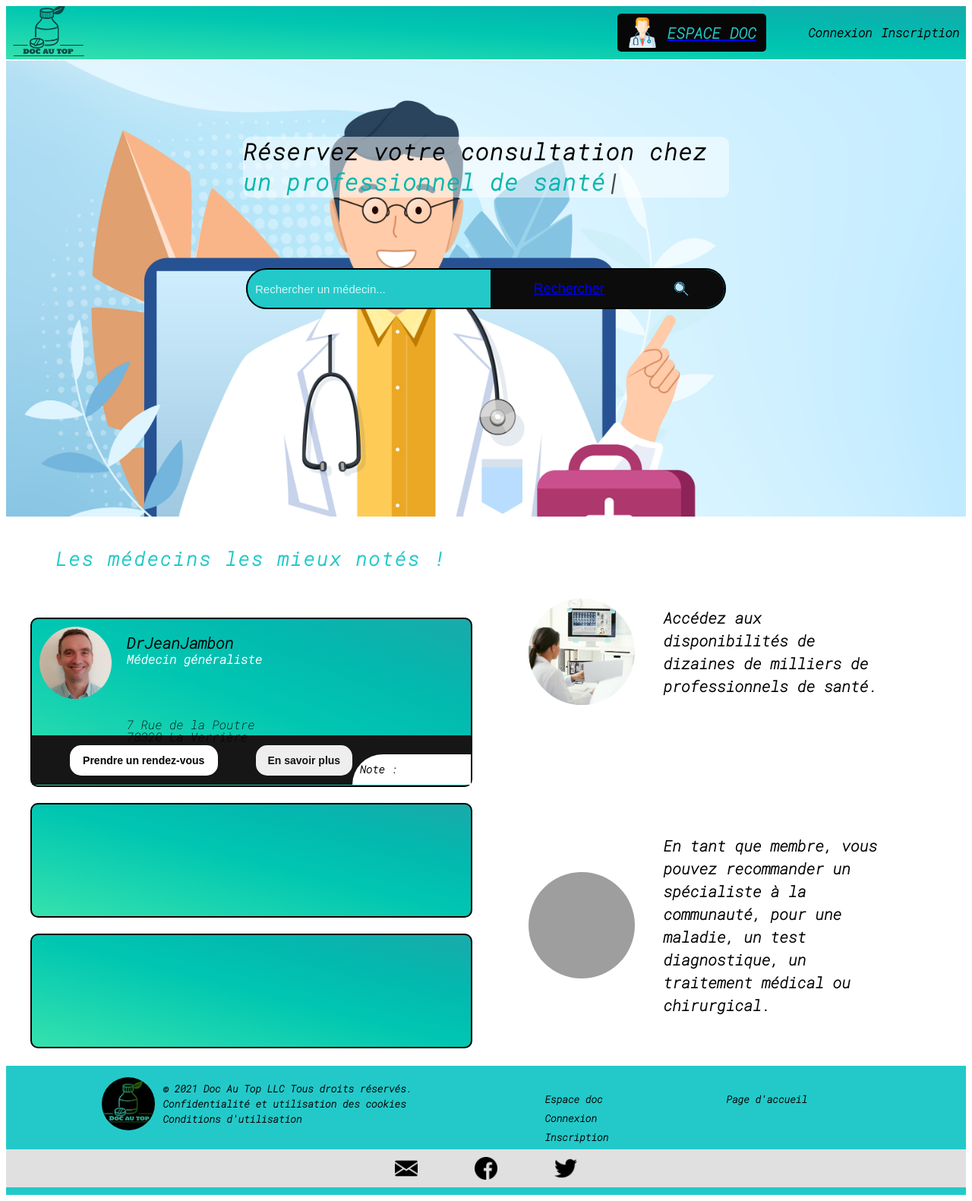
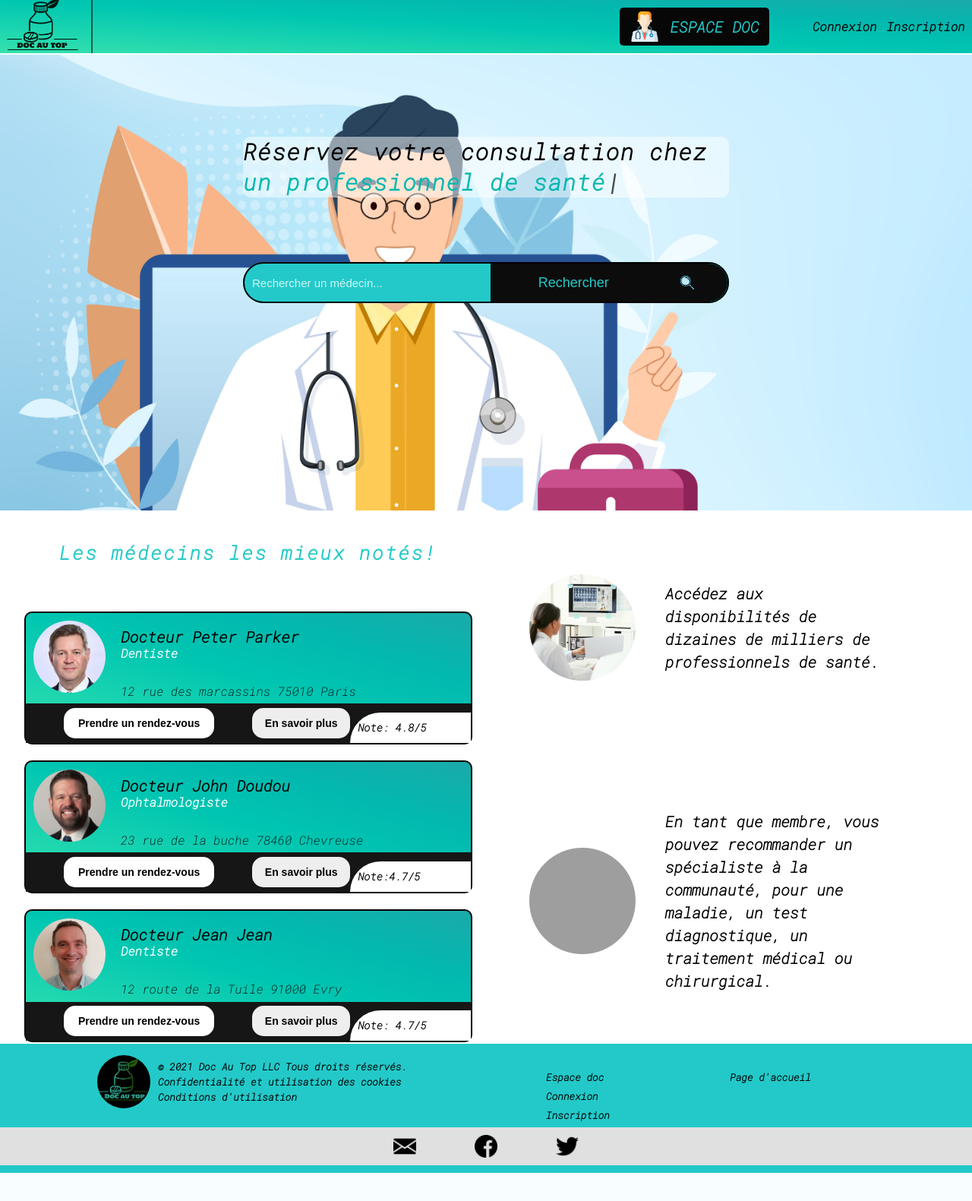
Before and after one commit to DamienFassiaux/siteMedecin, a Symfony app: template templates/site/index.html.twig in a window 1280 px wide. Shown: the whole page at 76% size. After the commit the page ends 1544 px from the top, so only its background shows below. Run offline with Twig, Linux system fonts and the light colour scheme; the template is opened without the code that fills it, so the values that code supplies are empty; some libraries are stand-ins or nearby versions; grey boxes are pictures that could not be loaded.

Commit message:
tout fonctionne

```diff
--- a/public/style.css
+++ b/public/style.css
@@ -29,7 +29,8 @@ tr
 }
 body {
 	line-height: 1;
-
+   margin: 0;
+   padding: 0;
 }
 ol, ul {
 	list-style: none;
@@ -411,9 +412,9 @@ footer {
      min-width: 30px;
      height: 30px;
 }
-.img-medecins{
-    width: 200px !important;
-    height: 200px !important;
+.img-user-medecins{
+    width: 300px !important;
+    height: 300px !important;
 }
 #email,#facebook,#twitter:hover {
     cursor: pointer;
@@ -505,8 +506,30 @@ footer {
           color: white;
           font-weight: bolder;
     }
-.photo_fichemed {
-    background-image: url("img/photomedecincarte1.png");
+.photo_fichemed2 {
+    background-image: url("uploads/images/HG-Media-Contact-M-Goegele-200x200-606331e271321.jpg");
+    background-size: 100%;
+    background-repeat: no-repeat;
+margin-top: 10px;
+margin-left: 10px;
+background-color: rgb(238, 238, 238);
+height: 95px;
+width: 95px;
+border-radius: 55px;
+}
+.photo_fichemed3 {
+    background-image: url("uploads/images/David-Fournier-Preview-200x200px-60633234174dd.jpg");
+    background-size: 100%;
+    background-repeat: no-repeat;
+margin-top: 10px;
+margin-left: 10px;
+background-color: rgb(238, 238, 238);
+height: 95px;
+width: 95px;
+border-radius: 55px;
+}
+.photo_fichemed4 {
+    background-image: url("uploads/images/200x200px-yannick-gervais-17122020-6063326f80b64.png");
     background-size: 100%;
     background-repeat: no-repeat;
 margin-top: 10px;
@@ -536,6 +559,10 @@ cursor: pointer;
 border-radius: 15px;
 margin-left: 50px;
 align-self: center;
+}
+a {
+    text-decoration: none;
+    color: black;
 }
 .bouton_rdv_accueil:hover {
     transition: 0.2s ease;
--- a/src/Form/EditMedecinType.php
+++ b/src/Form/EditMedecinType.php
@@ -23,7 +23,7 @@ class EditMedecinType extends AbstractType
                 'required'=>false])
             ->add('prenom',TextType::class,[
                 'required'=>false])
-            ->add('telephone',IntegerType::class,[
+            ->add('telephone',TextType::class,[
                 'required'=>false])
             ->add('centre_medical',TextType::class,[
                 'required'=>false])
--- a/src/Form/EditUserType.php
+++ b/src/Form/EditUserType.php
@@ -26,7 +26,7 @@ class EditUserType extends AbstractType
                 'required'=>false])
             ->add('ville',TextType::class,[
                 'required'=>false])
-                ->add('email', TextType::class,[
+            ->add('email', TextType::class,[
                     'required'=>false])
         ;
     }
@@ -35,6 +35,7 @@ class EditUserType extends AbstractType
     {
         $resolver->setDefaults([
             'data_class' => Utilisateurs::class,
+
         ]);
     }
 }
--- a/src/Form/InscriptionType.php
+++ b/src/Form/InscriptionType.php
@@ -50,7 +50,7 @@ class InscriptionType extends AbstractType
     {
         $resolver->setDefaults([
             'data_class' => Utilisateurs::class,
-            // 'validation_groups' => ['inscription']
+             'validation_groups' => ['inscription']
         ]);
     }
 }
--- a/src/Form/MedecinInscriptionType.php
+++ b/src/Form/MedecinInscriptionType.php
@@ -95,7 +95,7 @@ class MedecinInscriptionType extends AbstractType
     {
         $resolver->setDefaults([
             'data_class' => Medecins::class,
-            // 'validation_groups' => ['inscription']
+             'validation_groups' => ['inscription']
         ]);
     }
 }
--- a/templates/base.html.twig
+++ b/templates/base.html.twig
@@ -24,13 +24,6 @@
 
 	</head>
 
-
-	{% for message in app.flashes('success') %}
-
-		<div class="col-md-3 bg-success p-4 rounded mx-auto text-center text-white mb-3">{{message}}</div>
-
-	{% endfor %}
-
 	<body>
 		<header>
 			<nav class="nav">
@@ -41,11 +34,11 @@
 				</div>
 
 
-				<div class="nav_enfant espace_medecin_container">
+				<div class="nav_enfantco espace_medecin_container">
 
 					{% if is_granted('ROLE_ADMIN') %}
 
-						<a class="nav_enfant" href="{{ path('admin') }}">
+						<a class="nav_enfantco" href="{{ path('admin') }}">
 							<span class="span1 span2">BACKOFFICE</span>
 						</a>
 
@@ -59,11 +52,11 @@
 
 				{% if app.user %}
 
-					<a class="nav_enfant" href="">
+					<a class="nav_enfantco" href="">
 						<span class="span1 span2">Mon compte</span>
 					</a>
 
-					<a class="nav_enfant" href="{{ path('security_logout') }}">
+					<a class="nav_enfantco" href="{{ path('security_logout') }}">
 						<span class="span1 span2">Déconnexion</span>
 					</a>
 
@@ -80,7 +73,11 @@
 			</nav>
 		</header>
 
+				{% for message in app.flashes('success') %}
 
+					<div class="col-md-3 bg-success p-4 rounded mx-auto text-center text-white mb-3">{{message}}</div>
+
+				{% endfor %}
 		{% block body %}{% endblock %}
 
 		<footer>
--- a/templates/site/index.html.twig
+++ b/templates/site/index.html.twig
@@ -1,6 +1,6 @@
 {% extends 'base.html.twig' %}
 
-{% block title %}ghfgh
+{% block title %}DocAuTop
 {% endblock %}
 
 {% block body %}
@@ -32,7 +32,7 @@
 						<input class="input_formulaire_accueil" name="medecin_etablissement" placeholder="Rechercher un médecin..."></input>
 
 					<button class="valider_accueil">
-						<span class="valider2_accueil"><a href="{{ path('search') }}">Rechercher</a></span>
+						<span class="valider2_accueil"><a href="{{ path('search') }}" class="valider2_accueil">Rechercher</a></span>
 						<div class="loupe_accueil"></div>
 					</button>
 				</form>
@@ -45,7 +45,7 @@
 
 				<section class="fiche_medecin fm_child1">
 					<h2 class="h2_note_med">
-						Les médecins les mieux notés !
+						Les médecins les mieux notés!
 					</h2>
 				</section>
 
@@ -54,21 +54,20 @@
 
 					<div class="fiche_haut">
 
-						<div class="photo_fichemed"></div>
+						<div class="photo_fichemed2"></div>
 
 						<article class="para_fiche_container">
 							<p class="para_fiche">
-								<span class="nom_du_med_fiche">DrJeanJambon</span>
+								<span class="nom_du_med_fiche">Docteur Peter Parker</span>
 								<br>
-								Médecin généraliste
+									Dentiste
+
 								<br>
-								<br>
+
 							</p>
 							<p>
-								<br>
-								7 Rue de la Poutre
-								<br>
-								78320 La Verrière
+								 12 rue des marcassins
+								  75010 Paris
 							</p>
 						</article>
 
@@ -76,19 +75,78 @@
 
 					<div class="fiche_medbas">
 
-						<button class="bouton_rdv_accueil">Prendre un rendez-vous</button>
-						<button class="bouton_ensavoirplus">En savoir plus</button>
+						<button class="bouton_rdv_accueil"><a href="{{ path('prise_rdv', {'id': 6 }) }}">Prendre un rendez-vous</a></button>
+						<button class="bouton_ensavoirplus"><a href="{{ path('site_medecin', {'id': 6}) }}">En savoir plus</a></button>
 						<article class="avis_fichemed">
-							Note :
+							Note: 4.8/5
 						</article>
 					</div>
 
 				</section>
 
+				<section id="fmfmc3" class="fiche_medecin fm_child3">
+				<div class="fiche_haut">
 
-				<section id="fmfmc3" class="fiche_medecin fm_child3"></section>
+						<div class="photo_fichemed3"></div>
 
-				<section class="fiche_medecin fm_child4"></section>
+						<article class="para_fiche_container">
+							<p class="para_fiche">
+								<span class="nom_du_med_fiche">Docteur John Doudou</span>
+								<br>
+									Ophtalmologiste
+
+								<br>
+
+							</p>
+							<p>
+							 23 rue de la buche
+								  78460 Chevreuse
+							</p>
+						</article>
+
+					</div>
+
+					<div class="fiche_medbas">
+
+						<button class="bouton_rdv_accueil"><a href="{{ path('prise_rdv', {'id': 7 }) }}">Prendre un rendez-vous</a></button>
+						<button class="bouton_ensavoirplus"><a href="{{ path('site_medecin', {'id': 7}) }}">En savoir plus</a></button>
+						<article class="avis_fichemed">
+							Note:4.7/5
+						</article>
+					</div>
+				</section>
+
+				<section class="fiche_medecin fm_child4">
+				  <div class="fiche_haut">
+
+						<div class="photo_fichemed4"></div>
+
+						<article class="para_fiche_container">
+							<p class="para_fiche">
+								<span class="nom_du_med_fiche">Docteur Jean Jean</span>
+								<br>
+								 Dentiste
+
+								<br>
+
+							</p>
+							<p>
+								 12 route de la Tuile
+								  91000 Evry
+							</p>
+						</article>
+
+					</div>
+
+					<div class="fiche_medbas">
+
+						<button class="bouton_rdv_accueil"><a href="{{ path('prise_rdv', {'id': 8 }) }}">Prendre un rendez-vous</a></button>
+						<button class="bouton_ensavoirplus"><a href="{{ path('site_medecin', {'id': 8}) }}">En savoir plus</a></button>
+						<article class="avis_fichemed">
+							Note: 4.7/5
+						</article>
+					</div>
+				</section>
 
 				<section class="espace_marketing fm_child5">
 					<div class="photomedecin_marketing"></div>
@@ -101,52 +159,7 @@
 					<p class="marketing_txt">En tant que membre, vous pouvez recommander un spécialiste à la communauté, pour une maladie, un test diagnostique, un traitement médical ou chirurgical.</p>
 					<p></p>
 				</section>
-
-
 			</main>
 		</div>
 
-		<h1 class="display-4 text-center my-5">
-			{{ title }}</h1>
-		<div class="row">
-
-			{% for medecin in medecins %}
-
-				<div class="col-md-4">
-					<div
-						class="card mb-4 shadow-sm">
-
-						<div class="card-body">
-
-							<h4 class="text-center">
-								{{medecin.nom}}
-							</h4>
-							<hr>
-							<p class="text-center">
-								{{medecin.ville}}
-							</p>
-							<img src="{{ asset('uploads/images/' ~ medecin.image) }}" alt="{{medecin.nom}}" class="img-medecins">
-							<hr>
-							<div> /5 </div>
-							<div> /5 </div>
-							<div> Note globale: </div>
-
-							{# <p class="card-text">{{ data.ville }}</p> #}
-							<div class="d-flex justify-content-between align-items-center">
-								<div class="btn-group mr-2">
-									<a href="{{ path('site_medecin', {'id': medecin.id}) }}" class="btn btn-sm btn-outline-secondary">En savoir plus</a>
-
-								</div>
-								<div class="btn-group mr-2">
-									<a href="{{ path('prise_rdv', {'id': medecin.id}) }}" class="btn btn-sm btn-outline-secondary">Prendre un RDV</a>
-
-								</div>
-							</div>
-						</div>
-					</div>
-				</div>
-
-			{% endfor %}
-		</div>
-
 	{% endblock %}
--- a/templates/site/priserdv.html.twig
+++ b/templates/site/priserdv.html.twig
@@ -1,4 +1,4 @@
-{% extends "base.html.twig" %}
+{% extends "home.html.twig" %}
 
 {% block title %}gestion prise de rendez vous
 {% endblock %}
```
Also changed, not shown: src/Entity/Medecins.php (+4 -4 lines), src/Entity/Utilisateurs.php (+4 -4 lines), templates/admin/admin_edit_medecin.html.twig (+10 -10 lines), templates/home.html.twig (+4 -4 lines), templates/site/cardMedecin.html.twig (+16 -40 lines), public/uploads/images/HG-Media-Contact-M-Goegele-200x200-60657735513c4.jpg (added).
